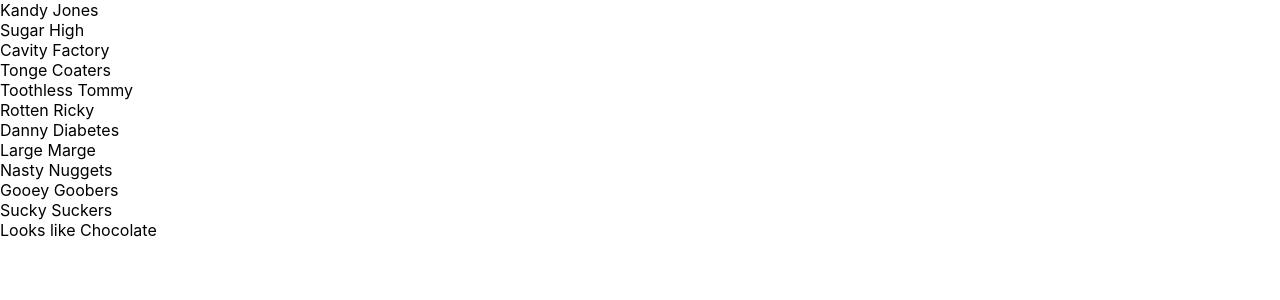
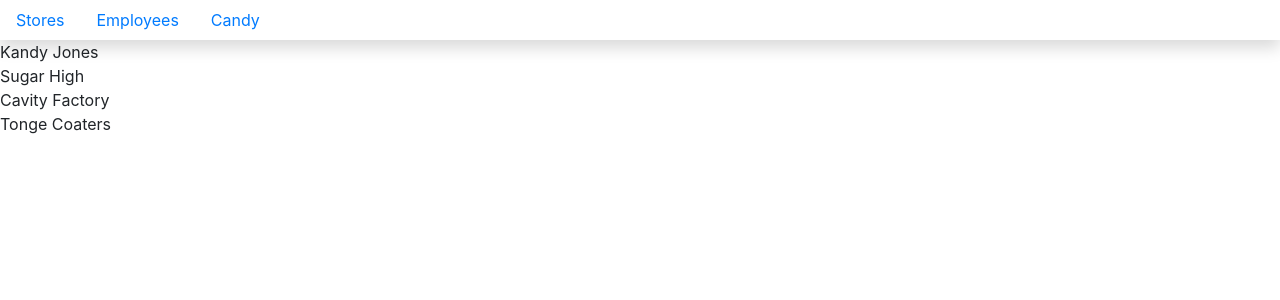
Before and after one commit to Scott47/Kandy-Korner, a React (Create React App) app: page / in a window 1280 px wide. Shown: the top 300 px of the page. Built offline with nearby package versions, Linux system fonts and the light colour scheme.

Commit message:
Completed Kandy Korner Routing

```diff
--- a/package.json
+++ b/package.json
@@ -3,8 +3,10 @@
   "version": "0.1.0",
   "private": true,
   "dependencies": {
+    "bootstrap": "^4.3.1",
     "react": "^16.8.6",
     "react-dom": "^16.8.6",
+    "react-router-dom": "^5.0.1",
     "react-scripts": "3.0.1"
   },
   "scripts": {
--- /dev/null
+++ b/src/Components/ApplicationViews.js
@@ -0,0 +1,64 @@
+import React, { Component } from "react"
+import CandyList from './Candy/CandyList'
+import EmployeeList from './Employees/EmployeeList'
+import StoreList from './Stores/StoreList'
+import {Route} from "react-router-dom"
+
+export default class ApplicationViews extends Component {
+
+    stores = [
+    {id: 1, name: "Kandy Jones"},
+    {id: 2, name: "Sugar High" },
+    {id: 3, name: "Cavity Factory"},
+    {id: 4, name: "Tonge Coaters"}
+    ]
+    employees = [
+        {id: 1, name: "Toothless Tommy"},
+        {id: 2, name: "Rotten Ricky"},
+        {id: 3, name: "Danny Diabetes"},
+        {id: 4, name: "Large Marge"}
+    ]
+    candyTypes = [
+        {id: 1, name: "Bad"},
+        {id: 1, name: "Worse"},
+        {id: 1, name: "Worser"}
+    ]
+    candies = [
+        {id: 1, name: "Nasty Nuggets"},
+        {id: 2, name: "Gooey Goobers"},
+        {id: 3, name: "Sucky Suckers"},
+        {id: 4, name: "Looks like Chocolate"}
+    ]
+
+state = {
+    stores: this.stores,
+    employees: this.employees,
+    candyTypes: this.candyTypes,
+    candies: this.candies
+}
+// render() {
+//     return (
+//         <article className="kandy">
+//             <StoreList stores={this.state.stores} />
+//             <EmployeeList employees={this.state.employees} />
+//             <CandyList candies={this.state.candies} />
+//         </article>
+//     )
+// }
+render() {
+    return (
+        <React.Fragment>
+            <Route exact path="/" render={(props) => {
+                return <StoreList stores={this.state.stores} />
+            }} />
+            <Route path="/Candy" render={(props) => {
+                return <CandyList candies={this.state.candies} />
+            }} />
+            <Route path="/Employees" render={(props) => {
+                return <EmployeeList employees={this.state.employees} />
+            }} />
+        </React.Fragment>
+    )
+}
+
+}
--- a/src/Components/Kandykorner.js
+++ b/src/Components/Kandykorner.js
@@ -1,34 +1,8 @@
 import React, { Component} from "react"
-import CandyList from "./Candy/CandyList"
-import EmployeeList from "./Employees/EmployeeList"
-import StoreList from "./Stores/StoreList"
-
+import ApplicationViews from "./ApplicationViews"
+import NavBar from "../nav/NavBar"
 
 export default class Kandykorner extends Component {
-
-    stores = [
-    {id: 1, name: "Kandy Jones"},
-    {id: 2, name: "Sugar High" },
-    {id: 3, name: "Cavity Factory"},
-    {id: 4, name: "Tonge Coaters"}
-    ]
-    employees = [
-        {id: 1, name: "Toothless Tommy"},
-        {id: 2, name: "Rotten Ricky"},
-        {id: 3, name: "Danny Diabetes"},
-        {id: 4, name: "Large Marge"}
-    ]
-    candyTypes = [
-        {id: 1, name: "Bad"},
-        {id: 1, name: "Worse"},
-        {id: 1, name: "Worser"}
-    ]
-    candies = [
-        {id: 1, name: "Nasty Nuggets"},
-        {id: 2, name: "Gooey Goobers"},
-        {id: 3, name: "Sucky Suckers"},
-        {id: 4, name: "Looks like Chocolate"}
-    ]
 
 state = {
     stores: this.stores,
@@ -36,13 +10,15 @@ state = {
     candyTypes: this.candyTypes,
     candies: this.candies
 }
-render() {
-    return (
-        <article className="kandy">
-            <StoreList stores={this.state.stores} />
-            <EmployeeList employees={this.state.employees} />
-            <CandyList candies={this.state.candies} />
-        </article>
-    )
+
+
+
+    render() {
+        return (
+            <React.Fragment>
+                <NavBar />
+                <ApplicationViews />
+            </React.Fragment>
+        )
+    }
 }
-}
--- a/src/index.js
+++ b/src/index.js
@@ -1,3 +1,4 @@
+import { BrowserRouter as Router } from "react-router-dom"
 import React from 'react';
 import ReactDOM from 'react-dom';
 import './index.css';
@@ -5,9 +6,15 @@ import App from './App';
 import * as serviceWorker from './serviceWorker';
 import Kandykorner from './Components/Kandykorner';
 
-ReactDOM.render(<Kandykorner />, document.getElementById('root'));
+
+
 
 // If you want your app to work offline and load faster, you can change
 // unregister() to register() below. Note this comes with some pitfalls.
 // Learn more about service workers: https://bit.ly/CRA-PWA
 serviceWorker.unregister();
+
+ReactDOM.render(
+    <Router>
+        <Kandykorner />
+    </Router>, document.getElementById('root'))
--- /dev/null
+++ b/src/nav/NavBar.js
@@ -0,0 +1,26 @@
+import React, { Component } from "react"
+import { Link } from "react-router-dom"
+import "bootstrap/dist/css/bootstrap.min.css"
+
+
+class NavBar extends Component {
+    render() {
+        return (
+            <nav className="navbar navbar-light light-blue flex-md-nowrap p-0 shadow">
+                <ul className="nav nav-pills">
+                    <li className="nav-item">
+                        <Link className="nav-link" to="/">Stores</Link>
+                    </li>
+                    <li className="nav-item">
+                        <Link className="nav-link" to="/Employees">Employees</Link>
+                    </li>
+                    <li className="nav-item">
+                        <Link className="nav-link" to="/Candy">Candy</Link>
+                    </li>
+                </ul>
+            </nav>
+        )
+    }
+}
+
+export default NavBar
```
Also changed, not shown: src/nav/NavBar.css (added), 2 other files (tests, documents, lock files or other folders).
